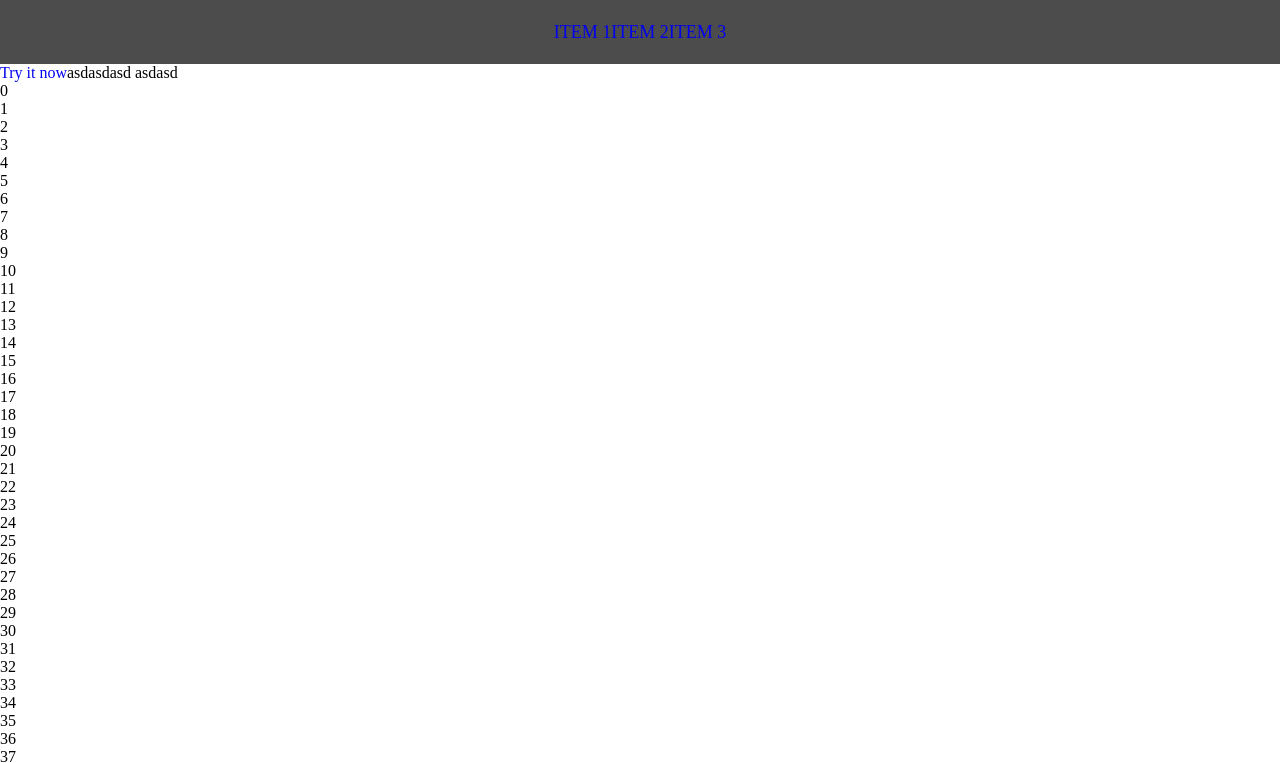
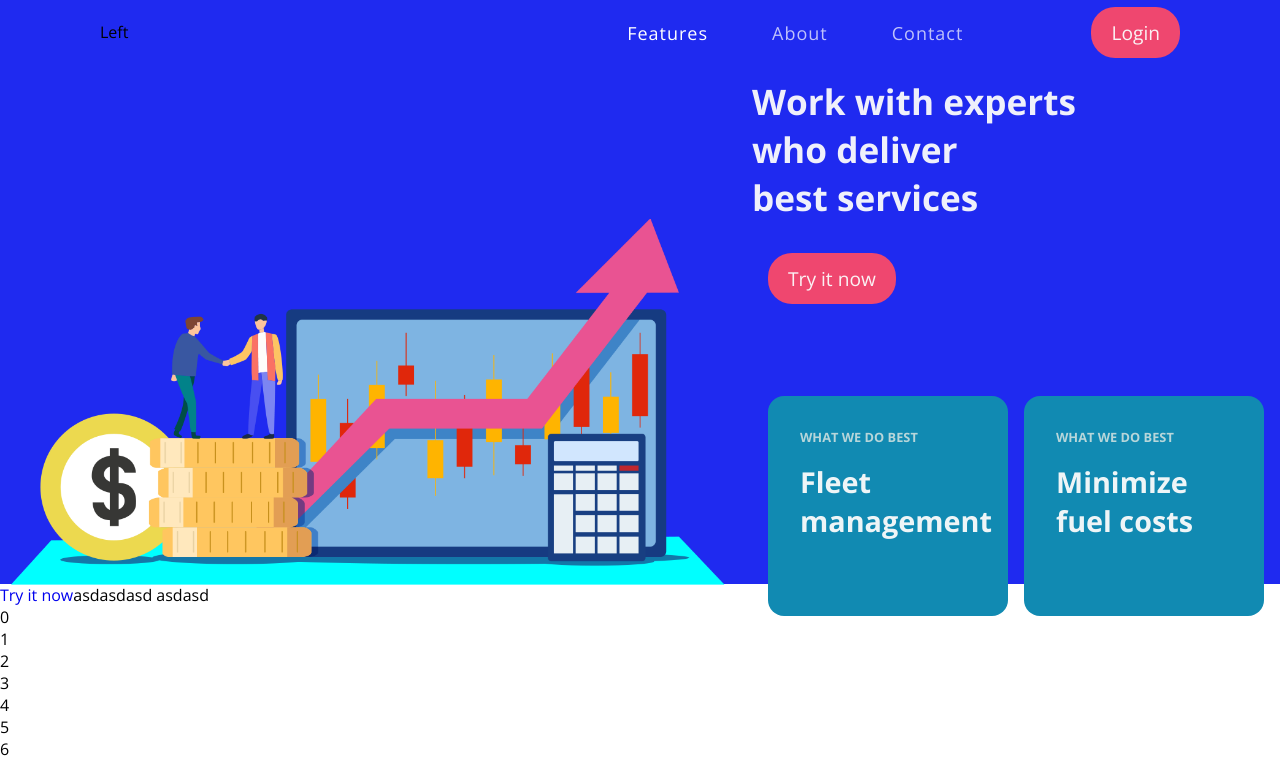
Before and after one commit to kamosz08/trans-front, a Gatsby site: page / in a window 1280 px wide. Shown: the top 763 px of the page. Built offline with nearby package versions, Linux system fonts and the light colour scheme; Gatsby itself is replaced by a stand-in of ours.

Commit message:
Working on header

```diff
--- a/gatsby-config.js
+++ b/gatsby-config.js
@@ -1,21 +1,36 @@
 module.exports = {
   siteMetadata: {
-    siteUrl: "https://www.yourdomain.tld",
-    title: "trans",
+    siteUrl: 'https://www.yourdomain.tld',
+    title: 'trans',
   },
   plugins: [
-    "gatsby-plugin-emotion",
-    "gatsby-plugin-image",
-    "gatsby-plugin-react-helmet",
-    "gatsby-plugin-sharp",
-    "gatsby-transformer-sharp",
+    'gatsby-plugin-emotion',
+    'gatsby-plugin-image',
+    'gatsby-plugin-react-helmet',
+    'gatsby-plugin-sharp',
+    'gatsby-transformer-sharp',
     {
-      resolve: "gatsby-source-filesystem",
+      resolve: 'gatsby-source-filesystem',
       options: {
-        name: "images",
-        path: "./src/images/",
+        name: 'images',
+        path: './src/images/',
       },
-      __key: "images",
+      __key: 'images',
+    },
+    {
+      resolve: 'gatsby-plugin-prefetch-google-fonts',
+      options: {
+        fonts: [
+          {
+            family: 'Roboto',
+            variants: ['400', '700'],
+          },
+          {
+            family: 'Open Sans',
+            variants: ['400', '700'],
+          },
+        ],
+      },
     },
   ],
 };
--- a/package.json
+++ b/package.json
@@ -21,6 +21,7 @@
     "gatsby": "^3.13.0",
     "gatsby-plugin-emotion": "^6.13.0",
     "gatsby-plugin-image": "^1.13.0",
+    "gatsby-plugin-prefetch-google-fonts": "^1.4.3",
     "gatsby-plugin-react-helmet": "^4.13.0",
     "gatsby-plugin-sharp": "^3.13.0",
     "gatsby-source-filesystem": "^3.13.0",
@@ -29,10 +30,13 @@
     "react-dom": "^17.0.1",
     "react-helmet": "^6.1.0",
     "react-reveal": "^1.2.2",
+    "styled-system": "^5.1.5",
     "typescript": "^4.4.3"
   },
   "devDependencies": {
+    "@emotion/eslint-plugin": "^11.2.0",
     "@types/reach__router": "^1.3.9",
+    "@types/styled-system": "^5.1.13",
     "@typescript-eslint/eslint-plugin": "^4.31.0",
     "@typescript-eslint/parser": "^4.31.0",
     "babel-eslint": "^10.1.0",
--- a/src/components/Navbar.tsx
+++ b/src/components/Navbar.tsx
@@ -1,39 +1,93 @@
 import React from 'react';
 import styled from '@emotion/styled';
-import { Link } from 'gatsby';
+import { Link, navigate } from 'gatsby';
 import { theme } from '../theme';
+import { Button } from './styled/Button';
+import { Box } from './styled/Box';
 
 const NavbarWrapper = styled.div`
+  left: 0;
+  top: 0;
   width: 100%;
-  background-color: rgba(1,1,1,0.7);
   display: flex;
   justify-content: center;
   align-items: center;
   height: 64px;
-  font-size: large;
-  text-transform: uppercase;
+  background-color: ${theme.colors.blue};
 `;
 
 const NavbarInnerWrapper = styled.div`
   width: 100%;
-  max-width: 800px;
+  max-width: 1080px;
   display: flex;
-  justify-content: center;
+  justify-content: space-between;
   align-items: center;
 `;
 
-const NavbarLink = styled(Link)`
+const NavbarLink = styled(Link)<{isActive: boolean}>`
+  position: relative;
+  font-size: large;
+  text-transform: capitalize;
+  letter-spacing: 1px;
+  margin-left: 64px;
+  padding-bottom: 4px;
+  color: ${(props) => (props.isActive ? '#ffffff' : '#ffffffb7')};
+
   &:hover {
-    color: ${theme.colors.primary}
+    color: #ffffff;
   }
+  /* &:after {
+    background: none repeat scroll 0 0 transparent;
+    bottom: 0;
+    content: "";
+    display: block;
+    visibility: hidden;
+    height: 2.5px;
+    left: 50%;
+    position: absolute;
+    background: ${theme.colors.primary};
+    transition: width 0.3s ease 0s, left 0.3s ease 0s;
+    border-radius: 8px;
+    width: 0px;
+  }
+  &:hover:after {
+    visibility: visible;
+    width: 100%;
+    left: 0;
+  } */
 `;
 
 export const Navbar: React.FC = () => (
   <NavbarWrapper>
     <NavbarInnerWrapper>
-      <NavbarLink to="/404">Item 1</NavbarLink>
-      <NavbarLink to="/404">Item 2</NavbarLink>
-      <NavbarLink to="/404">Item 3</NavbarLink>
+      <Box>Left</Box>
+      <Box>
+        <NavbarLink
+          to="/404"
+          isActive
+        >
+          Features
+        </NavbarLink>
+        <NavbarLink
+          to="/404"
+          isActive={false}
+        >
+          About
+        </NavbarLink>
+        <NavbarLink
+          to="/404"
+          isActive={false}
+        >
+          Contact
+        </NavbarLink>
+        <Button
+          ml="128px"
+          onClick={() => { navigate('/login'); }}
+        >
+          Login
+        </Button>
+      </Box>
+
     </NavbarInnerWrapper>
   </NavbarWrapper>
 );
--- /dev/null
+++ b/src/components/index/Header.tsx
@@ -0,0 +1,120 @@
+import React from 'react';
+import { StaticImage } from 'gatsby-plugin-image';
+import styled from '@emotion/styled';
+import { navigate } from 'gatsby';
+import { theme } from '../../theme';
+import { Box } from '../styled/Box';
+import { Button } from '../styled/Button';
+
+const Wrapper = styled.div`
+  display: flex;
+  justify-content: space-between;
+  align-items: flex-end;
+  width: 100%;
+  max-width: 1400px;
+
+  @media (max-width: 1200px) {
+    justify-content: center;
+  }
+`;
+
+const ImageWrapper = styled.div`
+  display: flex;
+  margin-bottom: -2.5px;
+
+  @media (max-width: 1200px) {
+    display: none;
+  }
+`;
+
+const Card = styled.div`
+  width: 240px;
+  height: 220px;
+  border-radius: 16px;
+  padding: 32px 32px;
+  margin-right: 16px;
+  background-color: ${theme.colors.secondaryBlue};
+`;
+
+const SecondaryTitle = styled.p`
+  color: #cee0dfe0;
+  font-size: 0.8rem;
+  font-weight: 600;
+  text-transform: uppercase;
+`;
+
+const CardTitle = styled.p`
+  margin-top: 16px;
+  color: #fbfbfbf2;
+  font-size: 1.8rem;
+  font-weight: 600;
+`;
+
+const Title = styled.p`
+  margin-top: 16px;
+  margin-left: 16px;
+  margin-right: 32px;
+  margin-bottom: 32px;
+  color: #fbfbfbf2;
+  font-size: 2.2rem;
+  font-weight: 600;
+`;
+
+export const Header: React.FC = () => (
+  <>
+    <Box
+      width="100%"
+      display="flex"
+      justifyContent="center"
+      height="520px"
+      backgroundColor={theme.colors.blue}
+    >
+      <Wrapper>
+
+        <ImageWrapper>
+          <StaticImage
+            src="../../images/buissness.png"
+            alt="future"
+            layout="constrained"
+            width={800}
+            quality={100}
+            placeholder="blurred"
+          />
+        </ImageWrapper>
+
+        <Box>
+          <Title>
+            Work with experts
+            <br />
+            who deliver
+            <br />
+            best services
+          </Title>
+          <Button
+            ml="32px"
+            mb="92px"
+            onClick={() => { navigate('/register'); }}
+          >
+            Try it now
+          </Button>
+          <Box
+            ml="32px"
+            mb="-32px"
+            display="flex"
+          >
+            <Card>
+              <SecondaryTitle>What we do best</SecondaryTitle>
+              <CardTitle>Fleet management</CardTitle>
+            </Card>
+            <Card>
+              <SecondaryTitle>What we do best</SecondaryTitle>
+              <CardTitle>Minimize fuel costs</CardTitle>
+            </Card>
+          </Box>
+        </Box>
+
+      </Wrapper>
+    </Box>
+
+  </>
+);
--- /dev/null
+++ b/src/components/styled/Box.tsx
@@ -0,0 +1,13 @@
+import styled from '@emotion/styled';
+import {
+  space, layout, typography, color, flexbox,
+  SpaceProps, LayoutProps, TypographyProps, ColorProps, FlexboxProps,
+} from 'styled-system';
+
+export const Box = styled.div<SpaceProps & LayoutProps & TypographyProps & ColorProps & FlexboxProps>`
+  ${space}
+  ${layout}
+  ${typography}
+  ${color}
+  ${flexbox}
+`;
--- /dev/null
+++ b/src/components/styled/Button.tsx
@@ -0,0 +1,23 @@
+import styled from '@emotion/styled';
+import {
+  space, layout, typography, color, SpaceProps, LayoutProps, TypographyProps, ColorProps,
+} from 'styled-system';
+import { theme } from '../../theme';
+
+export const Button = styled.button<SpaceProps & LayoutProps & TypographyProps & ColorProps>`
+  padding: 12px 20px;
+  font-size: 1.2rem;
+  color: #fbfbfbf2 !important;
+  background-color: ${theme.colors.pink};
+  cursor: pointer;
+  outline: none;
+  border-radius: 24px;
+
+  &:hover {
+    background-color: ${theme.colors.pinkHover};
+  }
+  ${space}
+  ${layout}
+  ${typography}
+  ${color}
+`;
--- a/src/main.css
+++ b/src/main.css
@@ -2,6 +2,8 @@
   margin: 0;
   padding: 0;
   border: 0;
+  font-family: "Open Sans", sans-serif;
+  box-sizing: border-box;
 }
 ul {
   list-style-type: none;
--- a/src/pages/index.tsx
+++ b/src/pages/index.tsx
@@ -2,7 +2,9 @@ import * as React from 'react';
 import { Link, PageProps } from 'gatsby';
 import Zoom from 'react-reveal/Zoom';
 import config from 'react-reveal/globals';
+
 import { Layout } from '../components/Layout';
+import { Header } from '../components/index/Header';
 
 config({ ssrFadeout: true });
 
@@ -11,8 +13,7 @@ const IndexPage = (props: PageProps) => {
 
   return (
     <Layout>
-      <main>
-        <title>Home Page</title>
+      <Header />
       <Link to="/app">Try it now</Link>
       asdasdasd
       asdasd
@@ -20,7 +21,6 @@ const IndexPage = (props: PageProps) => {
       <Zoom>
         <p>Markup that will be revealed on scroll</p>
       </Zoom>
-      </main>
     </Layout>
   );
 };
--- a/src/theme.ts
+++ b/src/theme.ts
@@ -1,5 +1,10 @@
 export const theme = {
   colors: {
-    primary: '#f1f1f1',
+    primary: '#06FDFF',
+    blue: '#1F2AF0',
+    secondaryBlue: '#118ab2',
+    pink: '#ef476f',
+    pinkHover: '#de385f',
+    yellow: '#ffd166',
   },
 };
```
Also changed, not shown: .eslintrc.js, src/images/buissness.png (added), src/images/buissness_old.png (added), src/images/future.png (added), 3 other files. Lines whose indentation alone changed are shown as unchanged.
